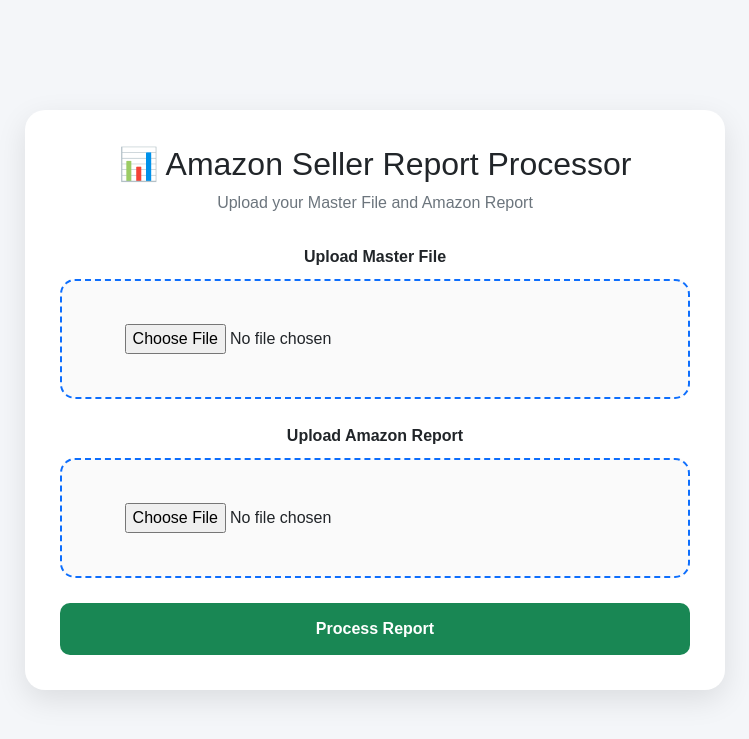
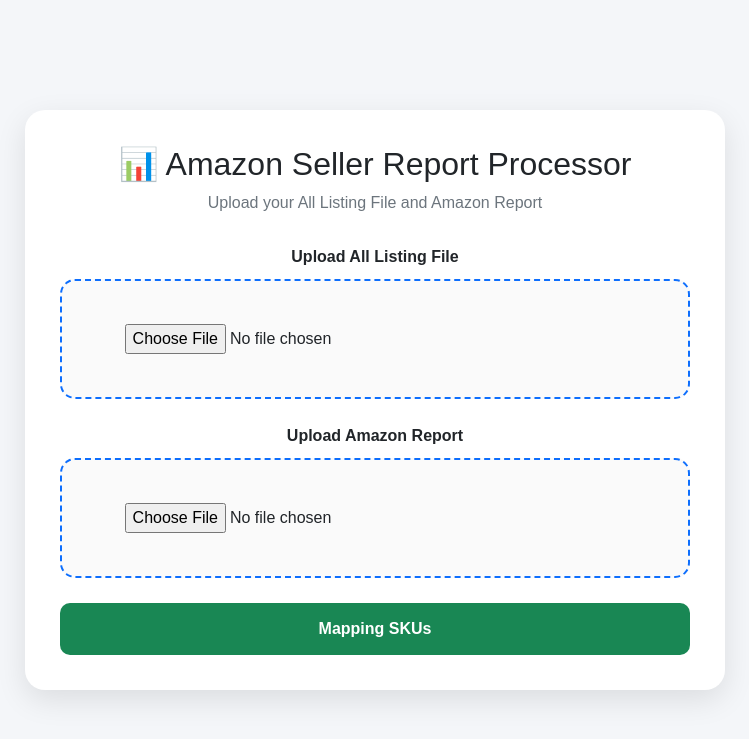
Before and after one commit to Siddhipatade/sku-mapper, a Flask app: page / in a window 1280 px wide. Shown: the top 739 px of the page, without its empty margins (265-1014 px from the left). Run offline with Flask 3, Linux system fonts and the light colour scheme.

Commit message:
file name change

```diff
--- a/templates/index.html
+++ b/templates/index.html
@@ -19,7 +19,7 @@
 
         <div class="header">
             <h2>📊 Amazon Seller Report Processor</h2>
-            <p>Upload your Master File and Amazon Report</p>
+            <p>Upload your All Listing File and Amazon Report</p>
         </div>
 
         <form action="/process" method="POST" enctype="multipart/form-data">
@@ -27,7 +27,7 @@
             <div class="upload-section">
 
                 <label class="upload-label">
-                    Upload Master File
+                    Upload All Listing File
                 </label>
 
                 <div class="drop-zone">
@@ -55,7 +55,7 @@
             </div>
 
             <button type="submit" class="process-btn">
-                Process Report
+                Mapping SKUs
             </button>
 
         </form>
```
